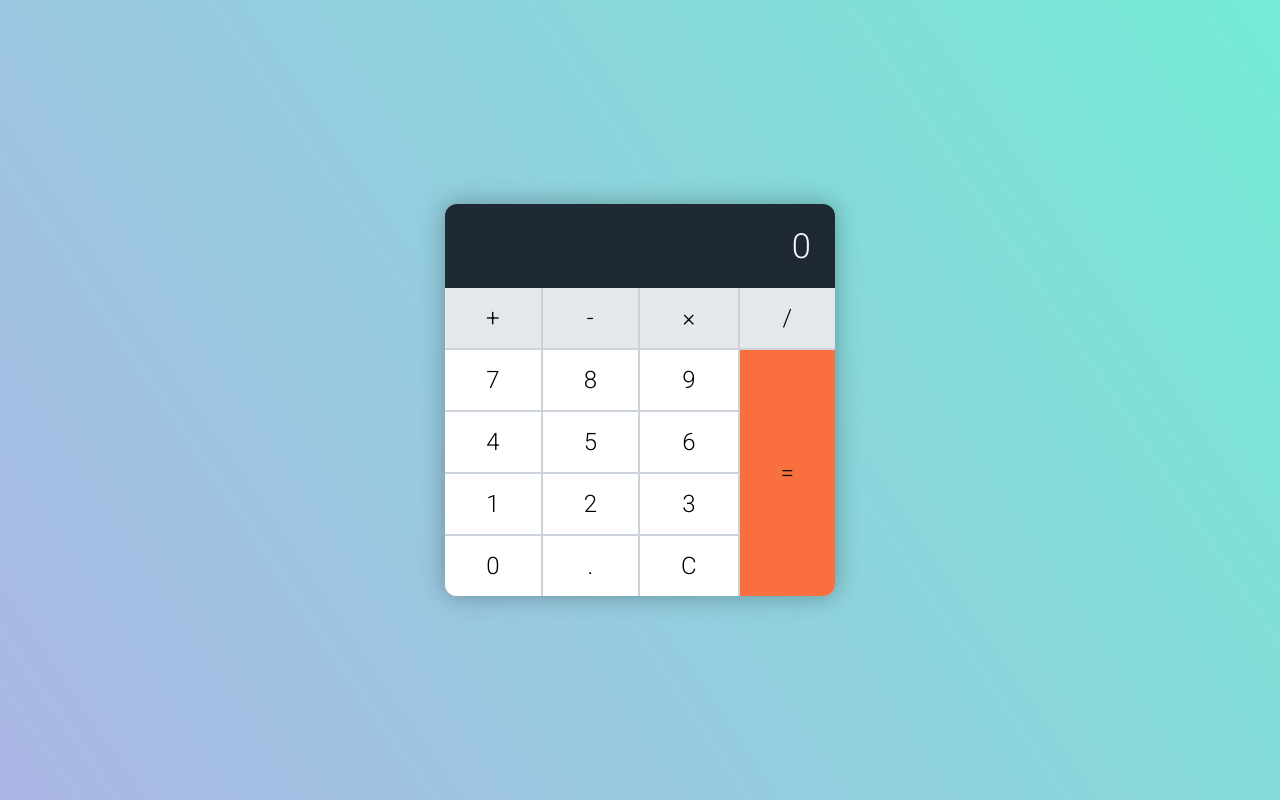
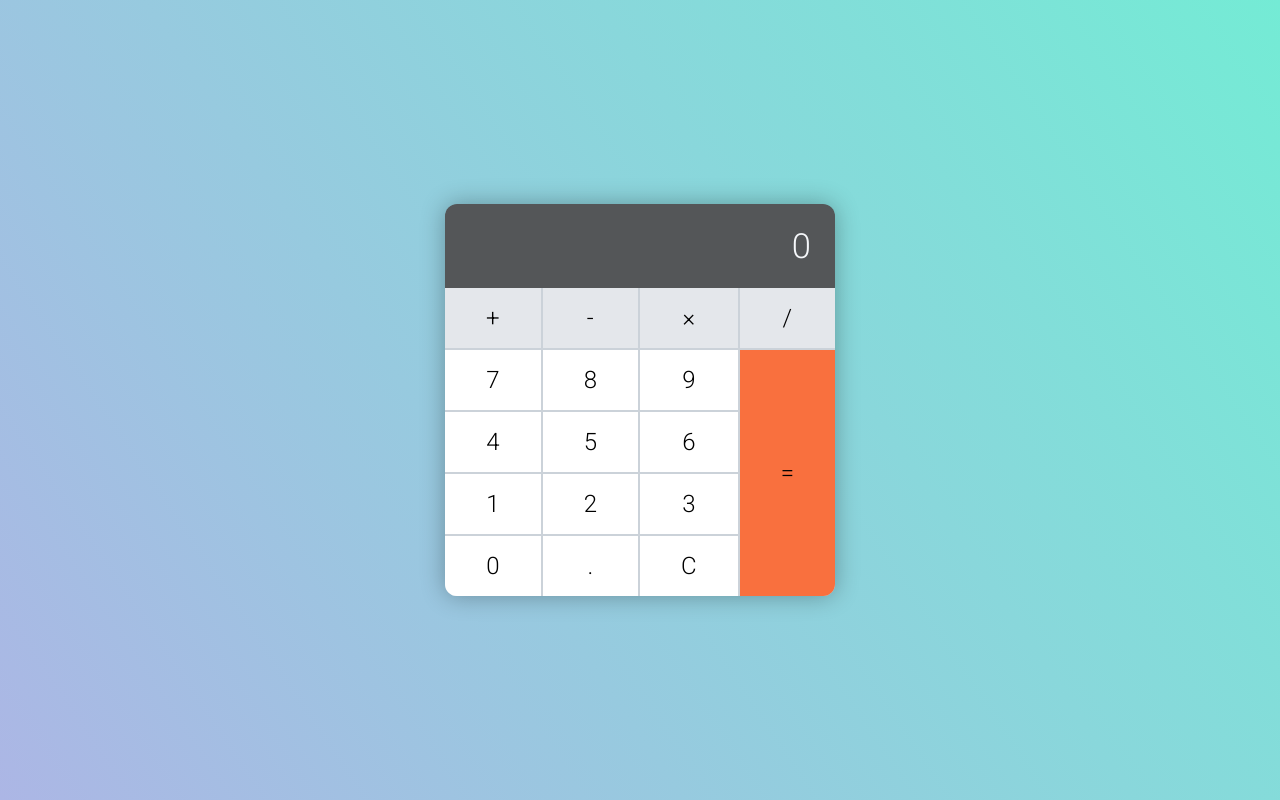
Before and after one commit to michb0t/simple-calculator, a plain HTML site: page index.html in a window 1280 px wide. Drawn offline with nearby package versions, Linux system fonts and the light colour scheme.

Commit message:
Update app.css

```diff
--- a/css/app.css
+++ b/css/app.css
@@ -1,25 +1,14 @@
 :root {
-    --orange-050: #ffe8d9;
-    --orange-100: #ffd0b5;
-    --orange-200: #ffb088;
-    --orange-300: #ff9466;
+
     --orange-400: #f9703e;
     --orange-500: #f35627;
-    --orange-600: #de3a11;
-    --orange-700: #c52707;
-    --orange-800: #ad1d07;
-    --orange-900: #841003;
+
 
     --grey-050: #f5f7fa;
     --grey-100: #e4e7eb;
     --grey-200: #cbd2d9;
-    --grey-300: #9aa5b1;
-    --grey-400: #7b8794;
-    --grey-500: #616e7c;
-    --grey-600: #52606d;
-    --grey-700: #3e4c59;
-    --grey-800: #323f4b;
-    --grey-900: #1f2933;
+    --grey-900: #545658;
+
   }
 
   /*******************
```
